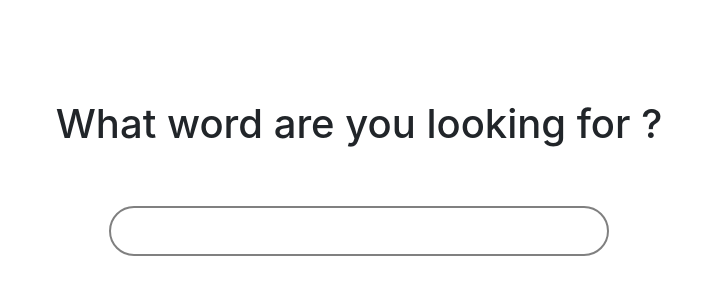
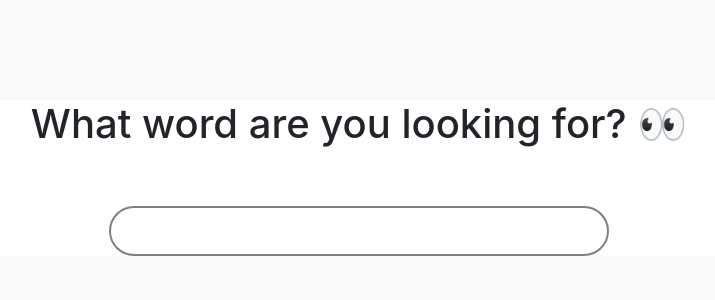
Before and after one commit to adimchithecreator/Dictionary-app, a React (Create React App) app: page / in a window 1280 px wide. Shown: the top 300 px of the page, without its empty margins (281-996 px from the left). Built offline with nearby package versions, Linux system fonts and the light colour scheme.

Commit message:
installed bootstrap

```diff
--- a/package.json
+++ b/package.json
@@ -6,7 +6,8 @@
     "@testing-library/jest-dom": "^5.16.4",
     "@testing-library/react": "^13.3.0",
     "@testing-library/user-event": "^13.5.0",
-    "bootstrap": "^5.1.3",
+    "bootstrap": "^5.2.0-beta1",
+    "emoji-picker-react": "^3.5.1",
     "react": "^18.2.0",
     "react-dom": "^18.2.0",
     "react-scripts": "5.0.1",
--- a/public/index.html
+++ b/public/index.html
@@ -27,7 +27,7 @@
     -->
     <title>React App</title>
   </head>
-  <body>
+  <body style="background-color: #F9F9F9;">
     <noscript>You need to enable JavaScript to run this app.</noscript>
     <div id="root"></div>
     <!--
--- a/src/App.css
+++ b/src/App.css
@@ -1,5 +1,6 @@
 .App {
   text-align: center;
+  background-color: white;
 }
 .App h1{
   margin-top: 100px;
--- a/src/App.js
+++ b/src/App.js
@@ -3,8 +3,8 @@ import Search from './Search';
 
 function App() {
   return (
-    <div className="App mt-5">
-      <h1  className=''>What word are you looking for ?</h1>
+    <div className="App container rounded mt-5">
+      <h1  className=''> What word are you looking for? 👀</h1>
      <Search />
     </div>
   );
```
Also changed, not shown: 1 other file (tests, documents, lock files or other folders).
